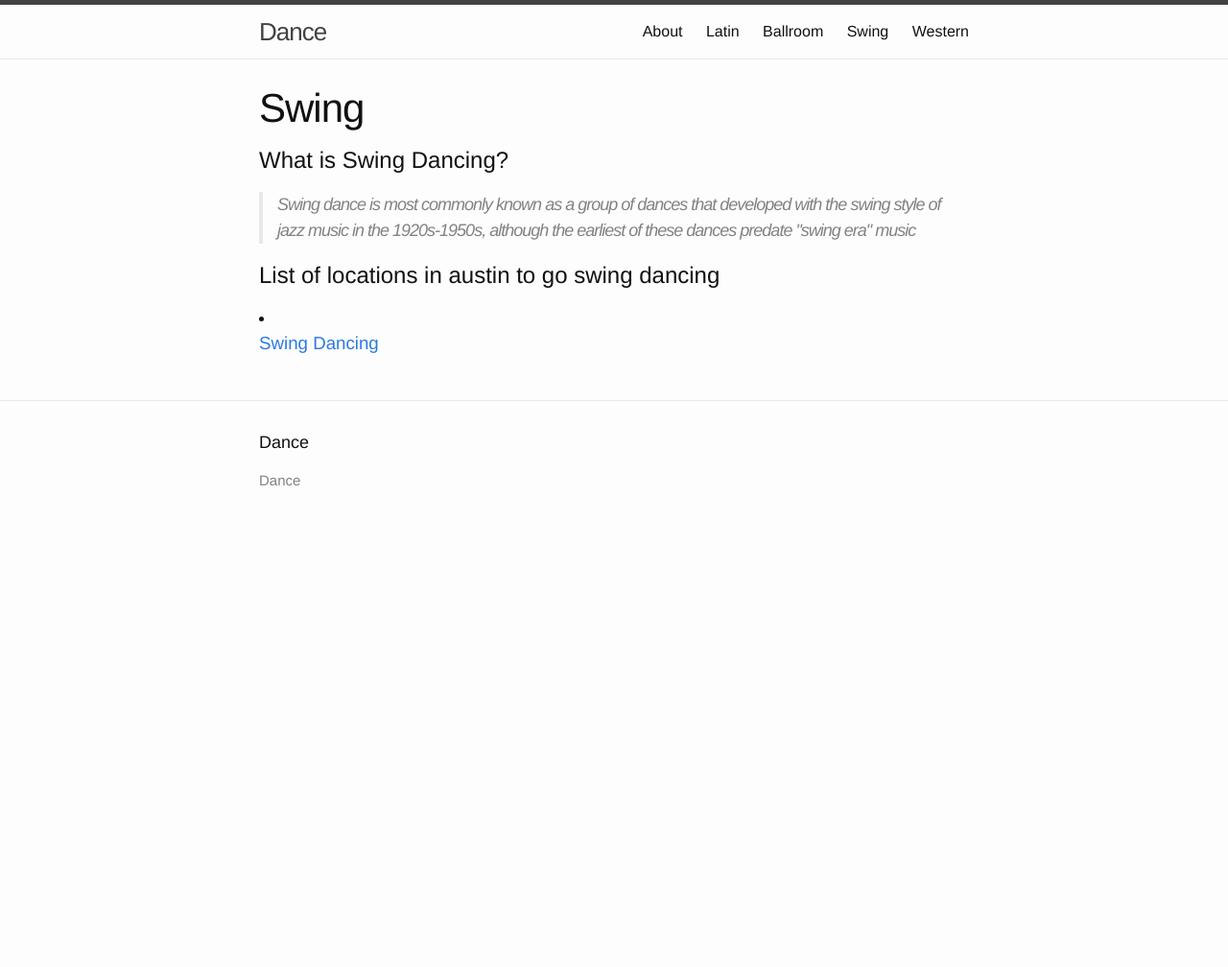
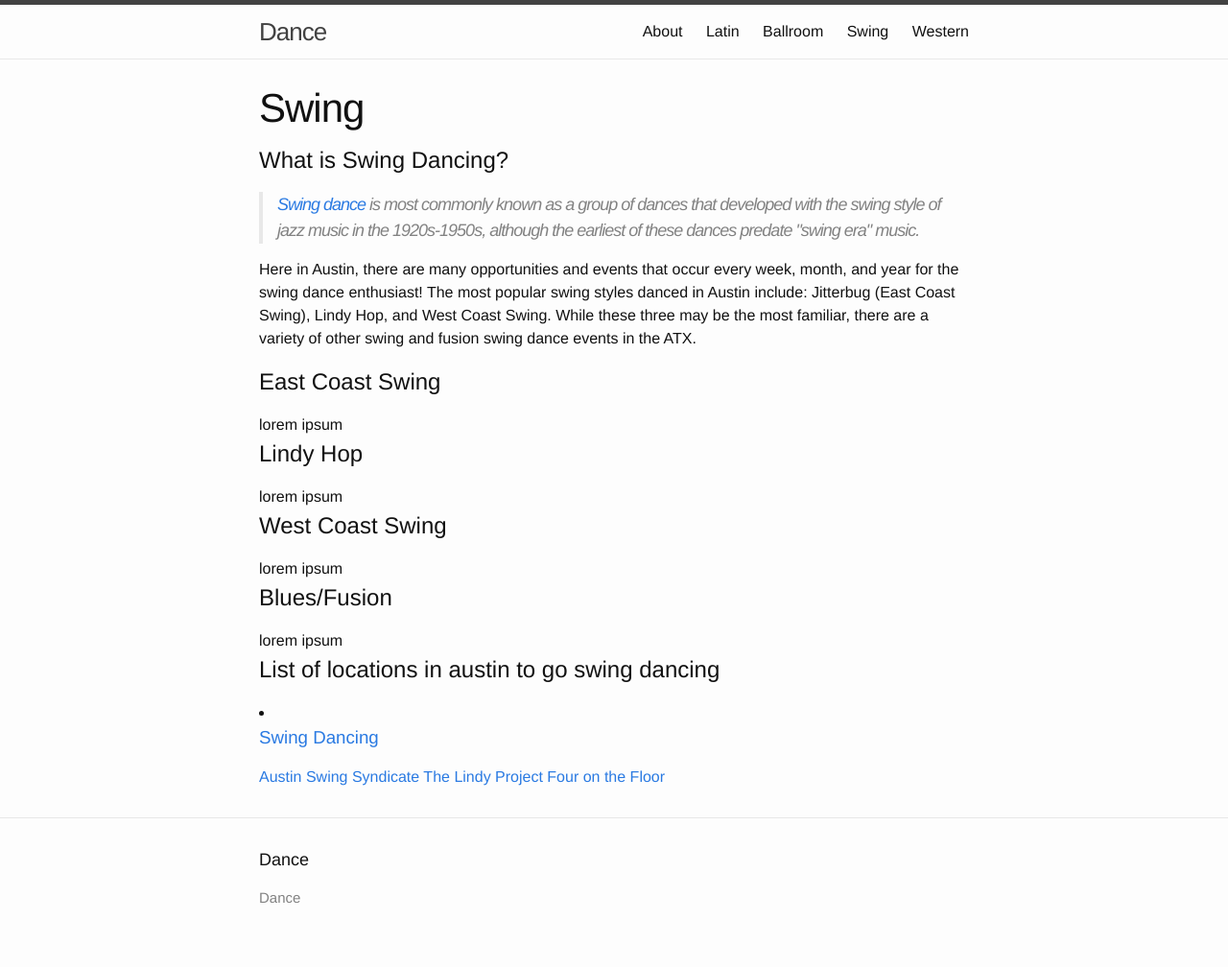
Before and after one commit to honeyjive/dance, a Jekyll site: the page built from swing/index.html, in a window 1280 px wide. Shown: the whole page at 96% size. Built offline with Jekyll 4.4.1, drawn with Linux system fonts in a browser that asks for light colours; before the commit the page ends 900 px from its top, so only the background shows below that.

Commit message:
Addin swing dance descriptions

```diff
--- a/_posts/2014-11-5-swing-dancing.markdown
+++ b/_posts/2014-11-5-swing-dancing.markdown
@@ -5,7 +5,7 @@ date:   2014-11-5
 categories: swing
 ---
 
-Following description of swing dances popular in ATX:
+<!-- TODO: Create photo link with hovering text -->
 
 east coast swing
 lindy hop
--- a/swing/index.html
+++ b/swing/index.html
@@ -5,9 +5,26 @@ permalink: /swing/
 ---
 
 <h2>What is Swing Dancing?</h2>
-<blockquote cite="https://en.wikipedia.org/wiki/Swing_(dance)">
-	<p>Swing dance is most commonly known as a group of dances that developed with the swing style of jazz music in the 1920s-1950s, although the earliest of these dances predate "swing era" music</p>
+<blockquote>
+	<p><a href="https://en.wikipedia.org/wiki/Swing_(dance)">Swing dance</a> is most commonly known as a group of dances that developed with the swing style of jazz music in the 1920s-1950s, although the earliest of these dances predate "swing era" music.</p>
 </blockquote>
+
+<!-- Brief overall description -->
+<p>
+	Here in Austin, there are many opportunities and events that occur every week, month, and year for the swing dance enthusiast! The most popular swing styles danced in Austin include: Jitterbug (East Coast Swing), Lindy Hop, and West Coast Swing. While these three may be the most familiar, there are a variety of other swing and fusion swing dance events in the ATX.
+</p>
+
+<h2>East Coast Swing</h2>
+lorem ipsum
+
+<h2>Lindy Hop</h2>
+lorem ipsum
+
+<h2>West Coast Swing</h2>
+lorem ipsum
+
+<h2>Blues/Fusion</h2>
+lorem ipsum
 
 <h2>List of locations in austin to go swing dancing</h2>
 
@@ -18,3 +35,8 @@ permalink: /swing/
      </a>
     </li>
 {% endfor %}
+
+<!-- links to swing organizations -->
+<a href="http://www.austinswingsyndicate.org/">Austin Swing Syndicate</a>
+<a href="http://www.thelindyproject.com/">The Lindy Project</a>
+<a href="http://www.fouronthefloor.com/index.html">Four on the Floor</a>
```
